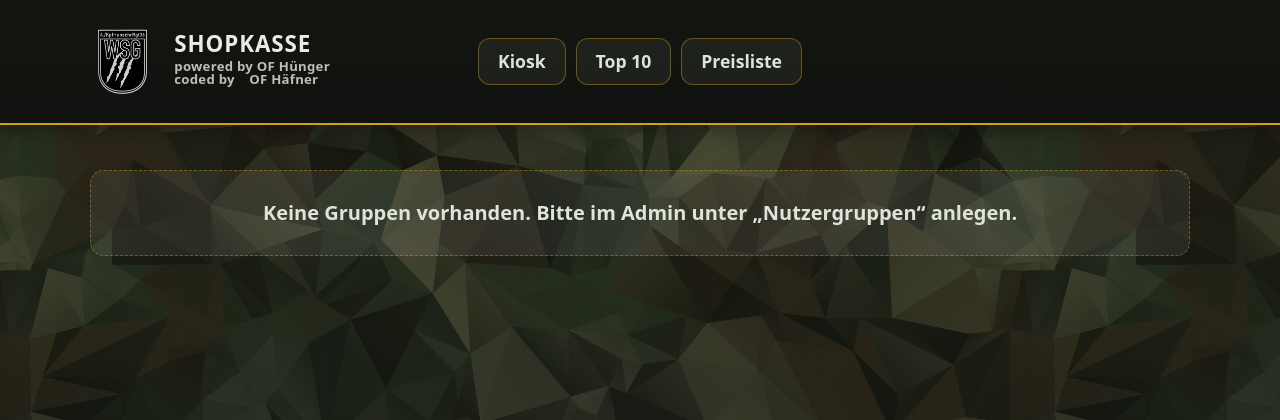
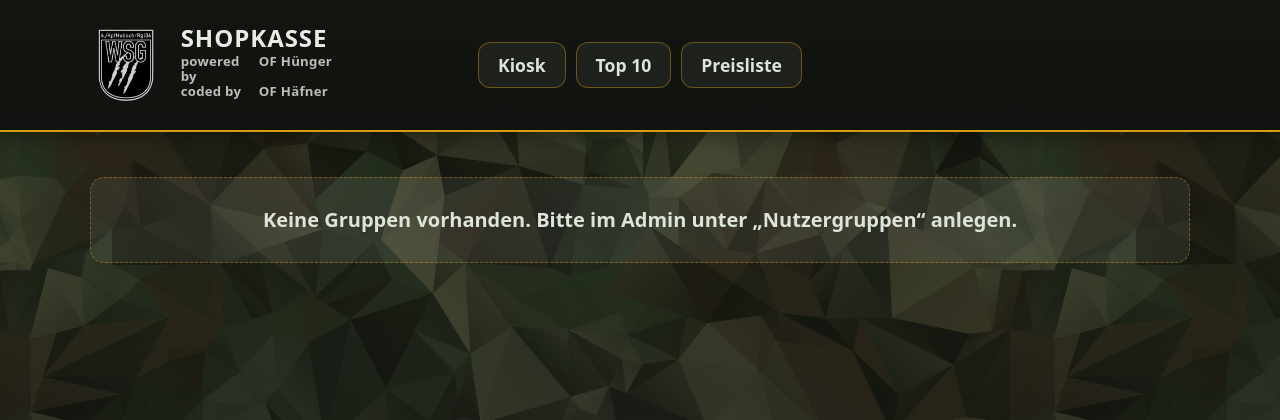
Before and after one commit to chrishaef/termux-kasse, a FastAPI app: page / in a window 1280 px wide. Shown: the top 420 px of the page. Run offline with FastAPI, Linux system fonts and the light colour scheme; data comes from the database, SQL or seed files in the repository.

Commit message:
style: enlarge header branding and align subtitle names
Increase Shopkasse text and WSG3 logo size in the header, and use a stable two-column subtitle layout so OF Hünger and OF Häfner align perfectly.

Made-with: Cursor

```diff
--- a/app/static/kasse.css
+++ b/app/static/kasse.css
@@ -124,7 +124,7 @@ body {
 .site-brand {
   justify-self: start;
   font-weight: 800;
-  font-size: 1.12rem;
+  font-size: 1.2rem;
   letter-spacing: 0.04em;
   text-transform: uppercase;
   color: var(--kas-page-fg);
@@ -173,8 +173,8 @@ body {
 
 .secret-admin-logo {
   display: block;
-  width: clamp(3rem, 5.1vw, 4.2rem);
-  height: clamp(3rem, 5.1vw, 4.2rem);
+  width: clamp(3.3rem, 5.6vw, 4.7rem);
+  height: clamp(3.3rem, 5.6vw, 4.7rem);
   object-fit: contain;
   cursor: pointer;
   user-select: none;
@@ -189,6 +189,23 @@ body {
   user-select: none;
   -webkit-user-select: none;
   touch-action: manipulation;
+}
+
+.site-brand-subtitle__line {
+  display: flex;
+  align-items: baseline;
+  gap: 0.28rem;
+  line-height: 1.15;
+}
+
+.site-brand-subtitle__prefix {
+  width: 5.5em;
+  flex: 0 0 5.5em;
+  text-align: left;
+}
+
+.site-brand-subtitle__name {
+  white-space: nowrap;
 }
 
 .secret-admin-logo:hover {
--- a/app/templates/base.html
+++ b/app/templates/base.html
@@ -22,8 +22,8 @@
         <div class="site-brand-text">
           <a href="/" class="site-brand">Shopkasse</a>
           <div class="site-brand-subtitle" id="footer-flappy-egg">
-            <strong><span style="display:inline-block;min-width:5.4em;">powered by</span> OF Hünger</strong><br />
-            <strong><span style="display:inline-block;min-width:5.4em;">coded by</span> OF Häfner</strong>
+            <strong class="site-brand-subtitle__line"><span class="site-brand-subtitle__prefix">powered by</span><span class="site-brand-subtitle__name">OF Hünger</span></strong>
+            <strong class="site-brand-subtitle__line"><span class="site-brand-subtitle__prefix">coded by</span><span class="site-brand-subtitle__name">OF Häfner</span></strong>
           </div>
         </div>
       </div>
```
